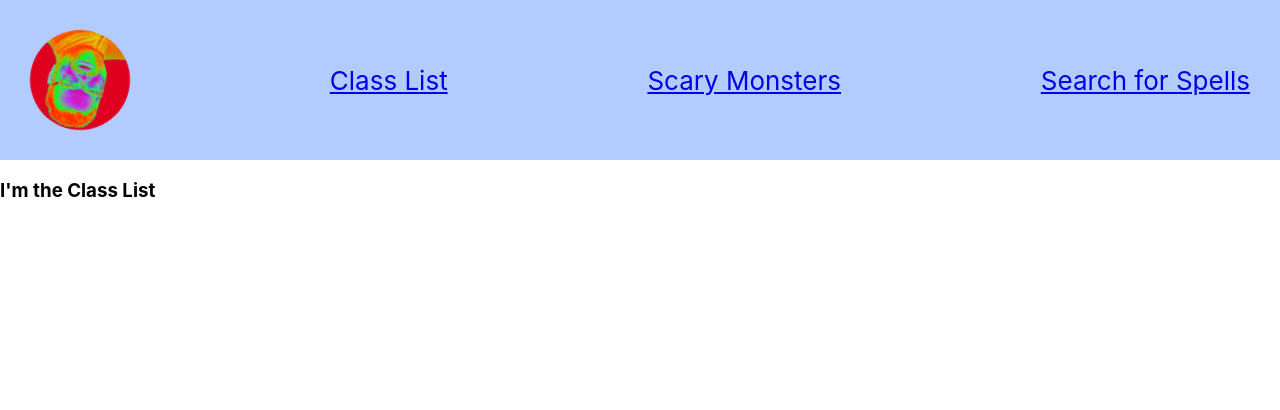
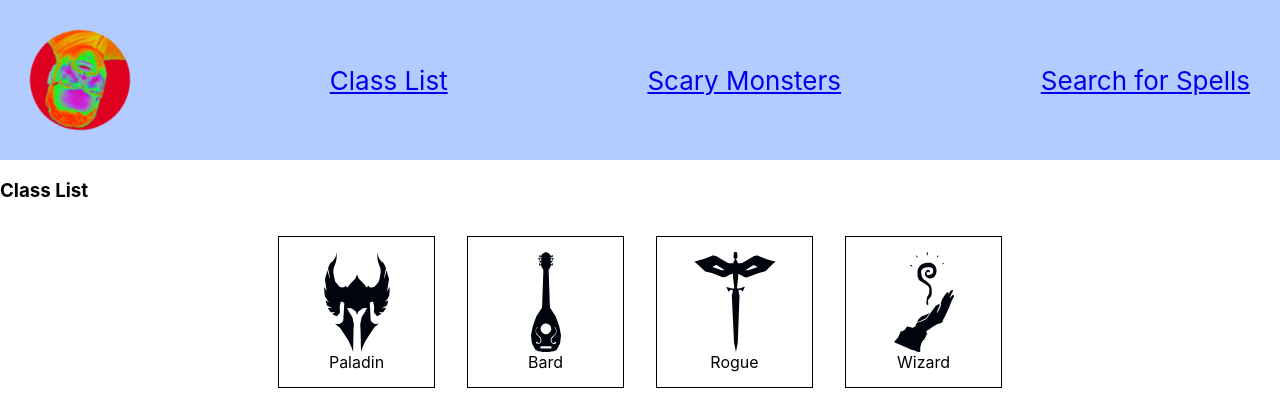
Before and after one commit to ManliestBen/react-dnd-api-11-2, a React (Create React App) app: page /classlist in a window 1280 px wide. Shown: the top 410 px of the page. Built offline with nearby package versions, Linux system fonts and the light colour scheme.

Commit message:
map classes to divs

```diff
--- a/src/pages/ClassList/ClassList.jsx
+++ b/src/pages/ClassList/ClassList.jsx
@@ -2,13 +2,26 @@ import React, { Component } from 'react'
 
 class ClassList extends Component {
   state = {
-    results: ['Paladin', 'Bard', 'Rogue']
+    results: ['Paladin', 'Bard', 'Rogue', 'Wizard']
    }
 
   render() {
     return (
       <div>
-        <h3>I'm the Class List</h3>
+        <h3>Class List</h3>
+        <div className="icon-container">
+          {/* This is where we map over our results, representing each with a div containing an image and a name */}
+          {this.state.results.map((classTitle) => (
+            <div id="classDiv" key={classTitle}>
+              <img
+								style={{ width: "100px", height: "100px" }}
+								src={`/images/${classTitle}.svg`}
+								alt="class-logo"
+							/>
+              {classTitle}
+            </div>
+          ))}
+        </div>
       </div>
      );
   }
```
Also changed, not shown: 1 other file (tests, documents, lock files or other folders).
